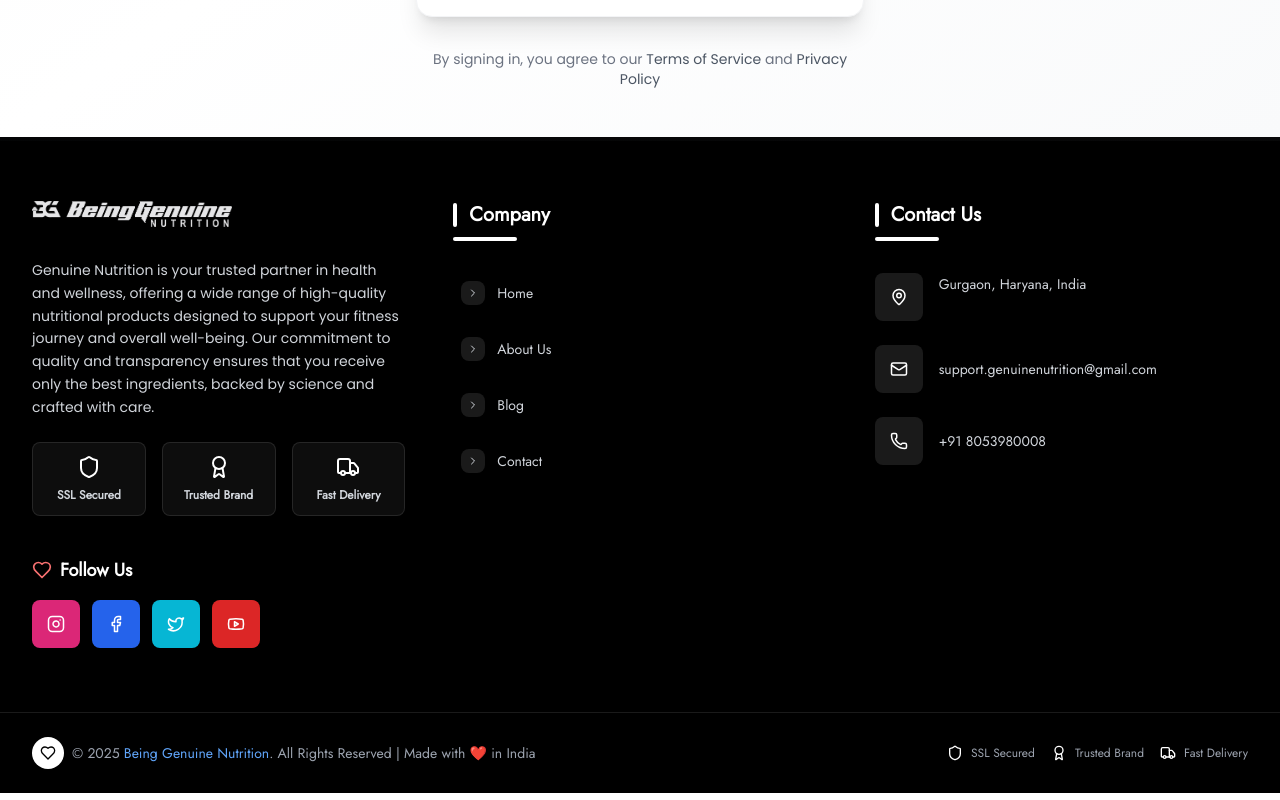
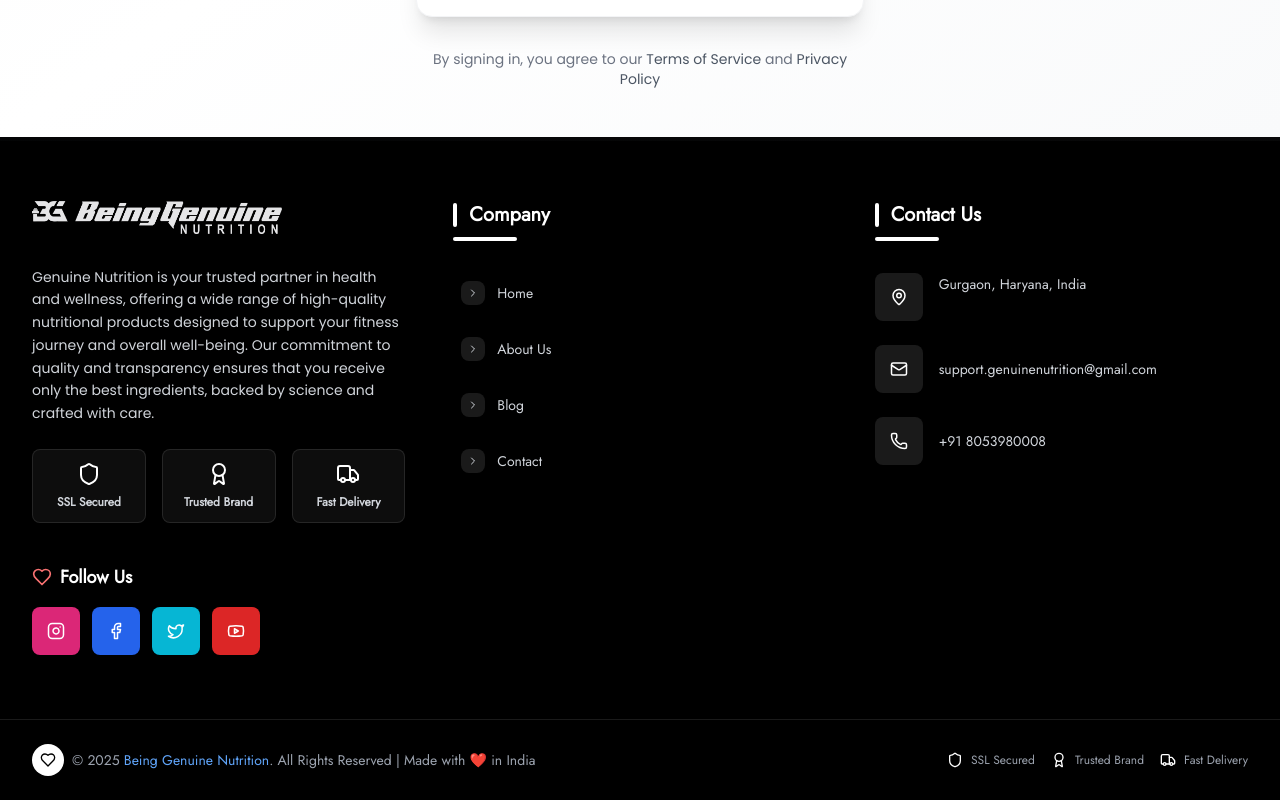
Before and after one commit to desirediv0/genuine-natural, a Next.js app in the folder client/: page /login in a window 1280 px wide. Shown: the part 814-1614 px from the top of the page. Built offline with nearby package versions, Linux system fonts and the light colour scheme; no server answers.

Commit message:
feat: update logo dimensions in footer for improved visual consistency

```diff
--- a/client/src/components/footer.js
+++ b/client/src/components/footer.js
@@ -34,8 +34,8 @@
                 <Image
                   src="/logo.png"
                   alt="Being Genuine Nutrition Logo"
-                  width={200}
-                  height={200}
+                  width={250}
+                  height={250}
                   className="mb-6 transform group-hover:scale-105 transition-transform duration-300 invert"
                 />
               </div>
```
